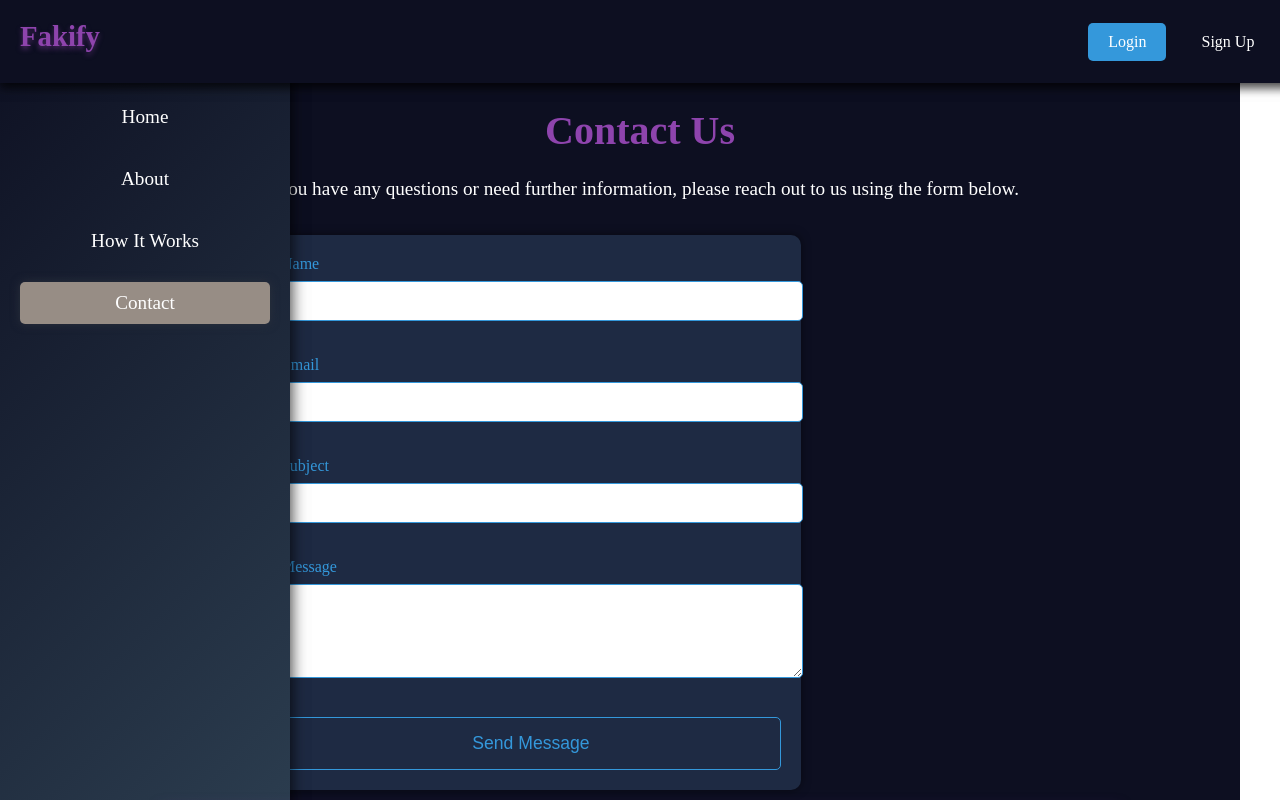
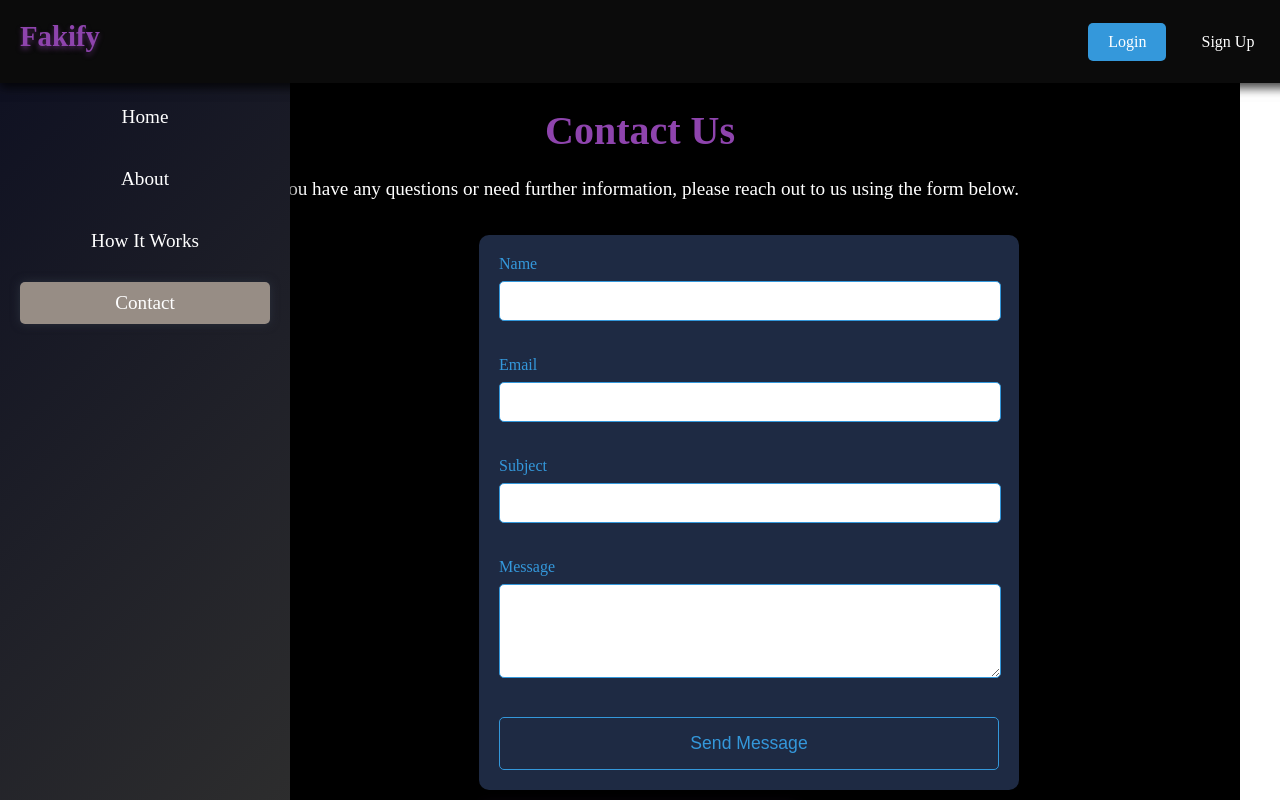
Before and after one commit to NAME-ASHWANIYADAV/fakifyfrontend, a React (Create React App) app: page /contact in a window 1280 px wide. Shown: the top 800 px of the page. Built offline with nearby package versions, Linux system fonts and the light colour scheme.

Commit message:
changed css

```diff
--- a/public/index.html
+++ b/public/index.html
@@ -2,7 +2,7 @@
 <html lang="en">
   <head>
     <meta charset="utf-8" />
-    <link rel="icon" href="%PUBLIC_URL%/favicon.ico" />
+    <link rel="icon" href="src\assets\WhatsApp Image 2024-08-23 at 21.35.20_68afc1cb.jpg" />
     <meta name="viewport" content="width=device-width, initial-scale=1" />
     <meta name="theme-color" content="#000000" />
     <meta
@@ -24,7 +24,7 @@
       work correctly both with client-side routing and a non-root public URL.
       Learn how to configure a non-root public URL by running `npm run build`.
     -->
-    <title>React App</title>
+    <title>Fakify</title>
   </head>
   <body>
     <noscript>You need to enable JavaScript to run this app.</noscript>
--- a/src/pages/Contact.js
+++ b/src/pages/Contact.js
@@ -102,6 +102,9 @@ const Contact = () => {
             />
           </div>
           <button type="submit" className="submit-button">Send Message</button>
+          <div className='image-section'>
+
+          </div>
         </form>
       </main>
       <Footer />
--- a/src/pages/Home.js
+++ b/src/pages/Home.js
@@ -71,6 +71,9 @@ const Home = () => {
         </div>
       </main>
       <FeaturesOverview />
+      <div className=''>
+
+      </div>
       <Footer />
     </div>
   );
--- a/src/styles/About.css
+++ b/src/styles/About.css
@@ -16,7 +16,7 @@ body {
     display: flex;
     flex-direction: column;
     min-height: 100vh;
-    background: #0d0f21; /* Dark background for techy look */
+    background: #000; /* Dark background for techy look */
     color: #ffffff;
     padding: 20px;
     box-sizing: border-box; /* Include padding in element's total width and height */
--- a/src/styles/Contact.css
+++ b/src/styles/Contact.css
@@ -2,9 +2,11 @@
 
 .contact {
     display: flex;
+    justify-content: center;
+    align-items: center;
     flex-direction: column;
     min-height: 100vh;
-    background: #0d0f21; /* Dark background for techy look */
+    background: #000; /* Dark background for techy look */
     color: #ffffff;
 }
 
@@ -30,12 +32,14 @@ p {
 .contact-form {
     background: #1e2a43; /* Dark blue background for form */
     border-radius: 10px;
+    margin-left:auto;
     padding: 20px;
     box-shadow: 0 0 10px rgba(0, 0, 0, 0.5);
 }
 
 .form-group {
     margin-bottom: 20px;
+    padding-right:20px;
 }
 
 .form-group label {
@@ -49,6 +53,7 @@ p {
 .form-group textarea {
     width: 100%;
     padding: 10px;
+
     border: 1px solid #3498db; /* Blue border for input fields */
     border-radius: 5px;
     background: #ffffff; /* White background for fields */
--- a/src/styles/Header.css
+++ b/src/styles/Header.css
@@ -5,7 +5,7 @@
     justify-content: space-between;
     align-items: center;
     padding: 20px;
-    background-color: #0d0f21; /* Dark background for a techy feel */
+    background-color:#0B0B0B; /* Dark background for a techy feel */
     box-shadow: 0px 4px 10px rgba(0, 0, 0, 0.5);
     position: fixed; /* Fixed position to stay at the top */
     width: 98%; /* Full width */
--- a/src/styles/HowItWorks.css
+++ b/src/styles/HowItWorks.css
@@ -4,7 +4,7 @@
     display: flex;
     flex-direction: column;
     min-height: 100vh;
-    background: #0d0f21; /* Dark background for the whole page */
+    background: #000; /* Dark background for the whole page */
     color: #ffffff;
 }
 
--- a/src/styles/Sidebar.css
+++ b/src/styles/Sidebar.css
@@ -2,7 +2,7 @@
 .sidebar {
     width: 250px;
     height: 100vh;
-    background: linear-gradient(135deg, #0d0f21, #2c3e50); /* Dark techy gradient */
+    background: linear-gradient(135deg, #0d0f21, #2E2E2E); /* Dark techy gradient */
     display: flex;
     flex-direction: column;
     align-items: center;
```
Also changed, not shown: src/assets/WhatsApp Image 2024-08-23 at 21.35.20_68afc1cb.jpg (added), src/assets/gif.gif (added).
